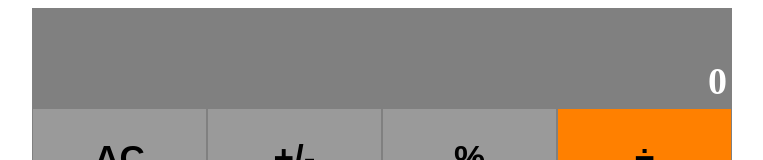
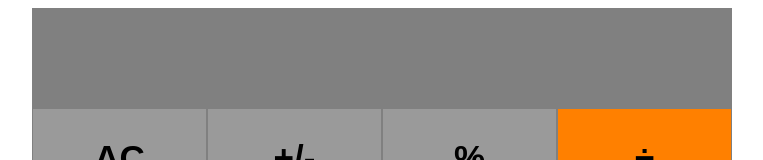
Before and after one commit to addod19/calculator, a React (Create React App) app: page / in a window 1280 px wide. Shown: the top 160 px of the page, without its empty margins (258-1021 px from the left). Built offline with nearby package versions, Linux system fonts and the light colour scheme.

Commit message:
fix comments

```diff
--- a/src/components/App.js
+++ b/src/components/App.js
@@ -22,10 +22,10 @@ class App extends React.Component {
   }
 
   render() {
-    const { total, next } = this.state;
+    const { total, next, operation } = this.state;
     return (
       <div className="App common-width">
-        <Display total={total || next || '0'} />
+        <Display total={ total } operation={ operation } next={ next } />
         <ButtonPanel handleClick={this.handleClick} />
       </div>
     );
--- a/src/components/Display.js
+++ b/src/components/Display.js
@@ -1,20 +1,29 @@
 import React from 'react';
 import propTypes from 'prop-types';
 
-const Display = ({ total }) => (
+const Display = ({ total, next, operation }) => (
   <div className="Display common-width">
     <div className="result">
       { total }
+      { ' ' }
+      { operation }
+      { ' ' }
+      { next }
+      { ' ' }
     </div>
   </div>
 );
 
 Display.propTypes = {
   total: propTypes.string,
+  next: propTypes.string,
+  operation: propTypes.string
 };
 
 Display.defaultProps = {
   total: '0',
+  next: '',
+  operation: ''
 };
 
 export default Display;
```
